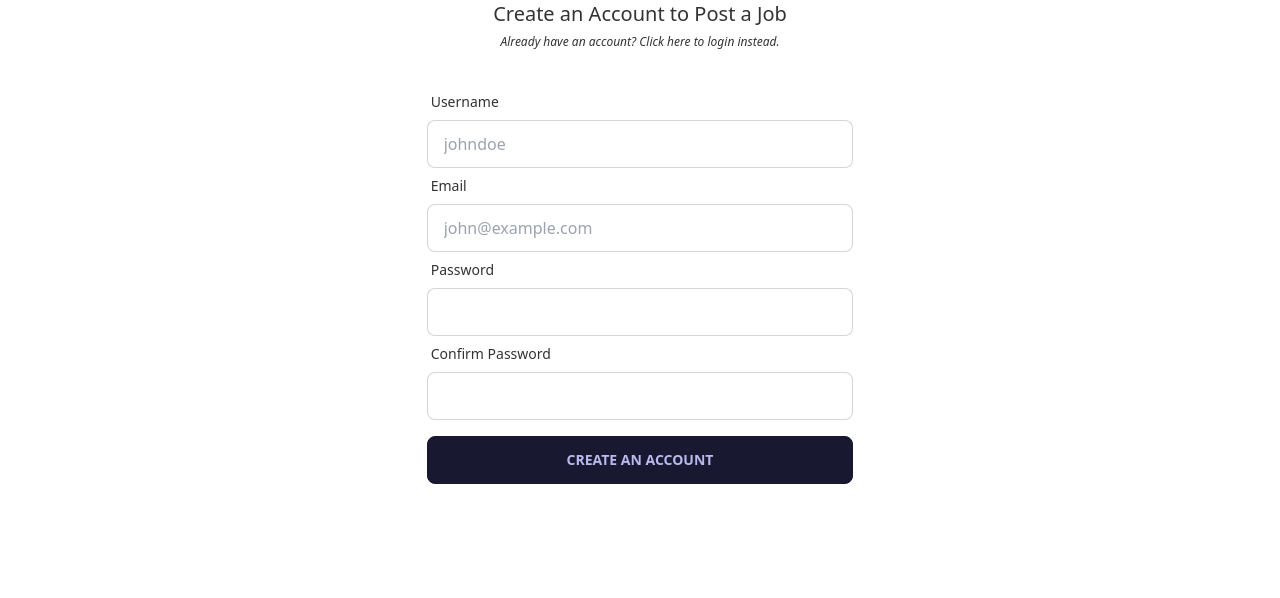
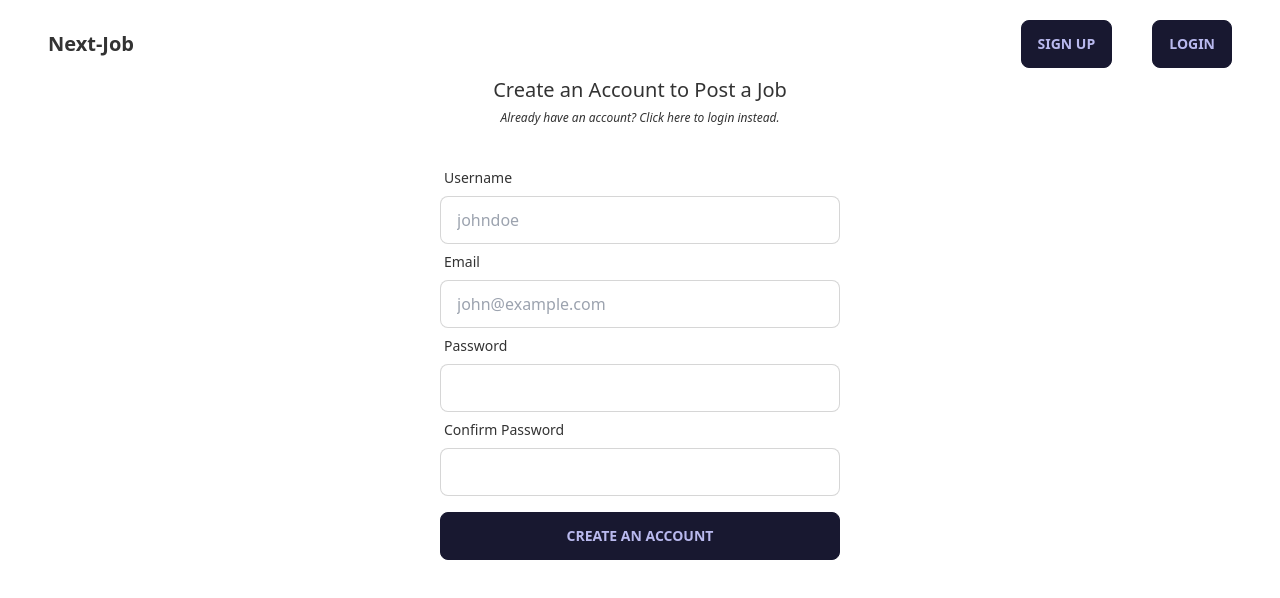
Before and after one commit to chienher1998/next-job, a SvelteKit app: page /users/new in a window 1280 px wide. Shown: the top 598 px of the page. Built offline with nearby package versions, Linux system fonts and the light colour scheme; no server answers.

Commit message:
Added navbar to SignUp

```diff
--- a/src/routes/users/new/+page.svelte
+++ b/src/routes/users/new/+page.svelte
@@ -46,6 +46,14 @@
       }
     }
   </script>
+  <div class="mx-10 my-3">
+    <nav class="navbar flex justify-between items-center">
+        <h1 class="left-0 text-center text-xl font-bold">Next-Job</h1>
+        <div>
+            <a href="/users/new" class="btn mx-10 ">Sign Up</a>
+            <a href="/users/login" class="btn">Login</a>
+        </div>
+    </nav>
 
   <h1 class="text-center text-xl">Create an Account to Post a Job</h1>
   <div class="text-center">
@@ -105,6 +113,7 @@
               <button class="btn btn-md">Create an Account</button>
           </div>
       </form>
+  </div>
   </div>
 
 <!-- <script>
```
